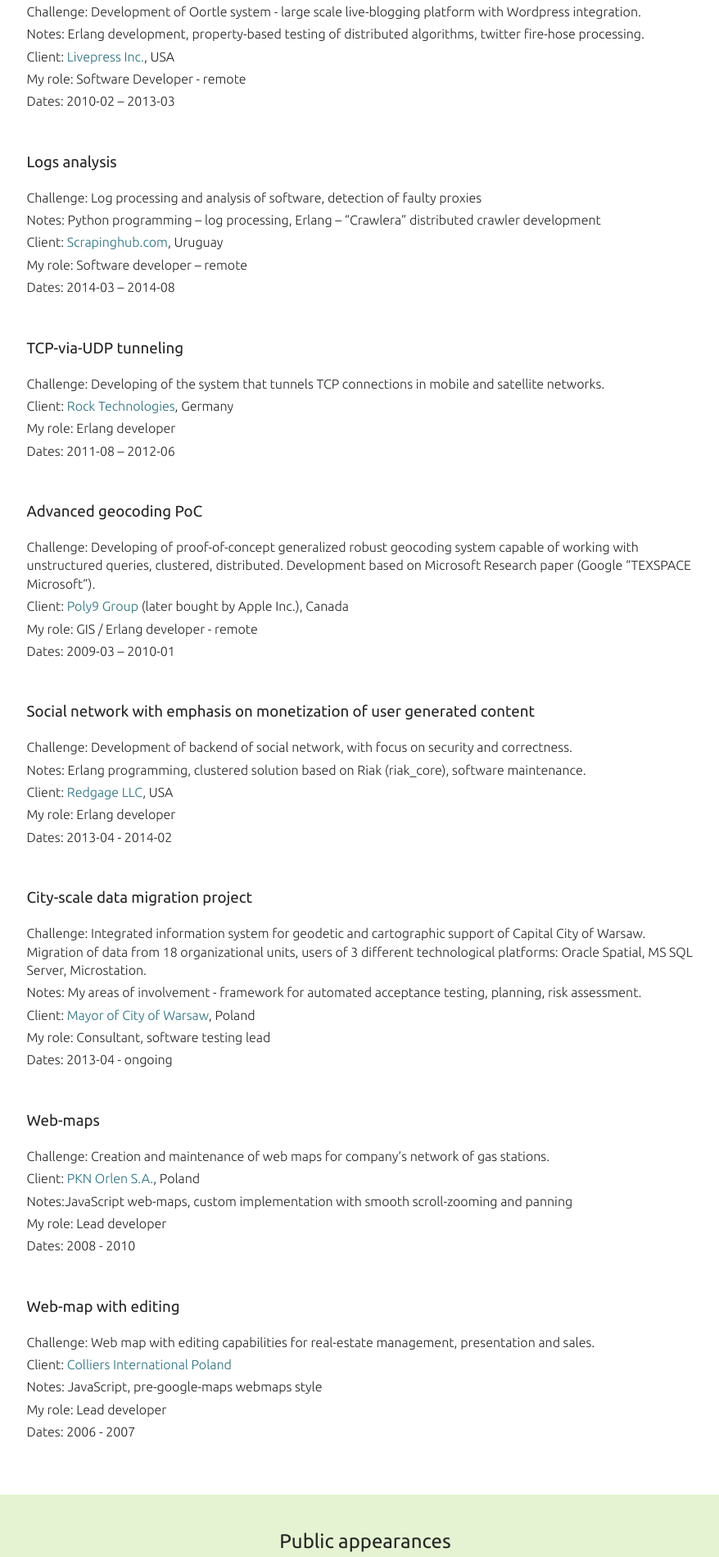
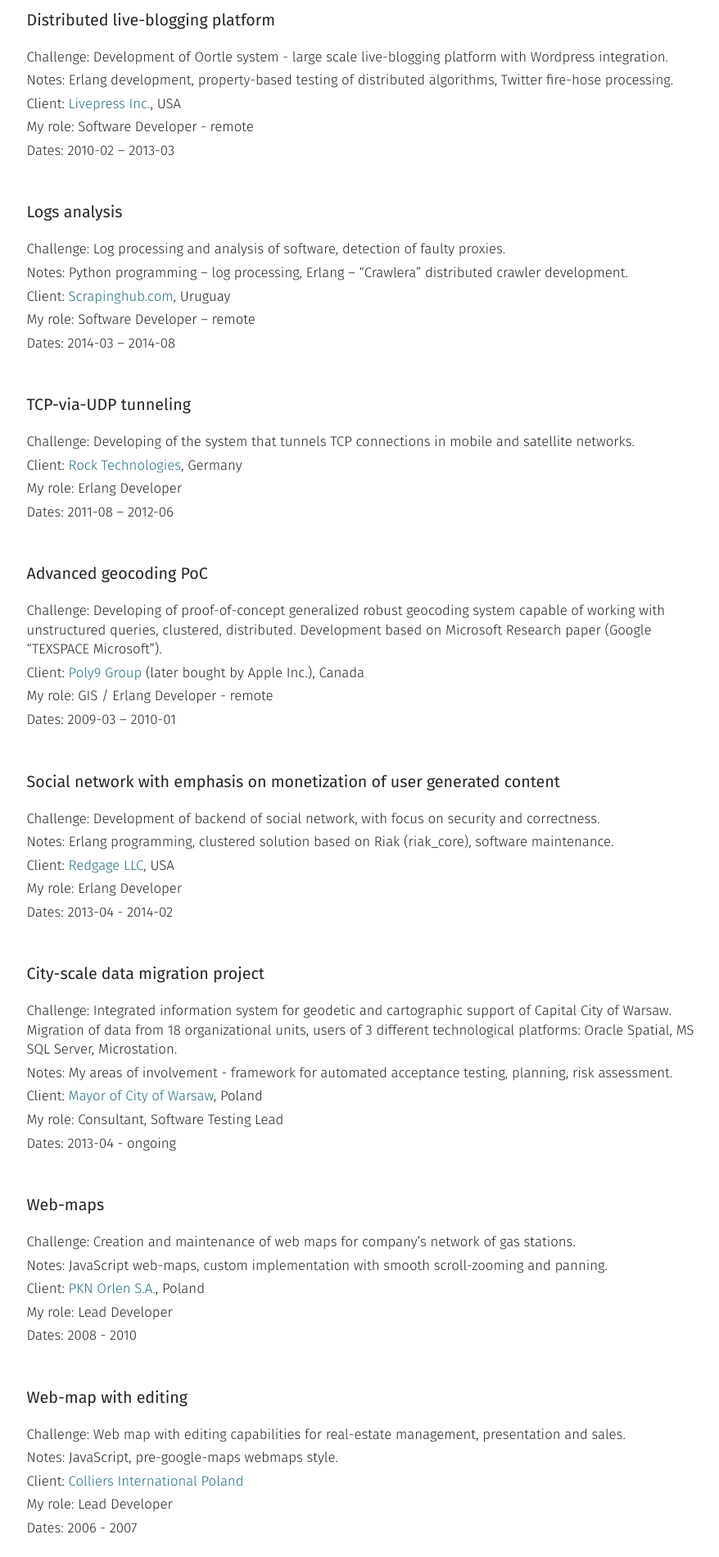
Before and after one commit to paulperegud/paulperegud.github.io, a plain HTML site: page index.html in a window 1280 px wide. Shown: the part 2370-4269 px from the top of the page at 82% size, without its empty margins (194-1072 px from the left). Drawn offline with Linux system fonts and the light colour scheme.

Commit message:
small adjustments
change of font
correction of RWD rules

```diff
--- a/index.html
+++ b/index.html
@@ -2,9 +2,10 @@
 <html>
 	<head>
 		<link rel="stylesheet" type="text/css" href="style.css">
-		<link href='https://fonts.googleapis.com/css?family=Ubuntu:400,300' rel='stylesheet' type='text/css'>
+		<link href='https://fonts.googleapis.com/css?family=Fira+Sans:400,300' rel='stylesheet' type='text/css'>
 		<meta http-equiv="Content-Type" content="text/html;charset=utf-8" >
 		<meta name="description" content="Paul Peregud - Erlang expert, console dweller and enthusiast of distributed systems. Check out my portfolio.">
+		<meta name="viewport" content="width=device-width, initial-scale=1.0">
 		<title>Paul Peregud - Erlang developer</title>
 	</head>
 	<body>
@@ -79,59 +80,59 @@
 		<p>Notes: 700k+ concurrent users per server, 500k+ messages per second per server, currently scalable to ~12 servers, 99.997% uptime since deployment, with 95th percentile of delivery latency below 1 second.
 It is used for translations of events, such as Euro 2012, Olympic Games in London and Sochi, prime-minister  expose in the Parliament.</p>
 		<p>Client: <a class="black-link" href="http://www.onet.pl/" target="blank_" rel="nofollow" title="Grupa Onet.pl S.A.">Onet.pl</a>, Poland</p>
-		<p>My role: Lead developer</p>
+		<p>My role: Lead Developer</p>
 		<p>Dates: 2012-04 – 2012-09</p>
 		<h3 class="heading-project">Game server</h3>
 		<p>Challenge: Developing of game server, wire protocol and bots for games: tavla, okey.</p>
 		<p>Notes: My work consisted of: programming in Erlang, project design, state-machine implementation of game rules, implementation of wire protocol.</p>
 		<p>Client: <a class="black-link" href="http://kakaranet.com" target="blank_" rel="nofollow" title="Kakaranet">Kakaranet.com</a>, Turkey</p>
-		<p>My role: Lead developer (backend) - remote</p>
+		<p>My role: Lead Developer (backend) - remote</p>
 		<p>Dates: 2011-01 – 2011-07</p>
 		<h3 class="heading-project">Distributed live-blogging platform</h3>
 		<p>Challenge: Development of Oortle system - large scale live-blogging platform with Wordpress integration.</p>
-		<p>Notes: Erlang development, property-based testing of distributed algorithms, twitter fire-hose processing.</p>
+		<p>Notes: Erlang development, property-based testing of distributed algorithms, Twitter fire-hose processing.</p>
 		<p>Client: <a class="black-link" href="http://livepress.com/" target="blank_" rel="nofollow" title="LivePress Inc.">Livepress Inc.</a>, USA</p>
 		<p>My role: Software Developer - remote</p>
 		<p>Dates: 2010-02 – 2013-03</p>
 		<h3 class="heading-project">Logs analysis</h3>
-		<p>Challenge: Log processing and analysis of software, detection of faulty proxies</p>
-		<p>Notes: Python programming – log processing, Erlang – “Crawlera” distributed crawler development</p>
+		<p>Challenge: Log processing and analysis of software, detection of faulty proxies.</p>
+		<p>Notes: Python programming – log processing, Erlang – “Crawlera” distributed crawler development.</p>
 		<p>Client: <a class="black-link" href="http://scrapinghub.com/" target="blank_" rel="nofollow" title="Scrapinghub">Scrapinghub.com</a>, Uruguay</p>
-		<p>My role: Software developer – remote</p>
+		<p>My role: Software Developer – remote</p>
 		<p>Dates: 2014-03 – 2014-08</p>
 		<h3 class="heading-project">TCP-via-UDP tunneling</h3>
 		<p>Challenge: Developing of the system that tunnels TCP connections in mobile and  satellite networks.</p>
 		<p>Client: <a class="black-link" href="http://www.rock-technologies.com/index-1.html" target="blank_" rel="nofollow" title="Rock Technologies" >Rock Technologies</a>, Germany</p>
-		<p>My role: Erlang developer</p>
+		<p>My role: Erlang Developer</p>
 		<p>Dates: 2011-08 – 2012-06</p>
 		<h3 class="heading-project">Advanced geocoding PoC</h3>
 		<p>Challenge: Developing of proof-of-concept generalized robust geocoding system capable of working with unstructured queries, clustered, distributed. Development based on Microsoft Research paper (Google “TEXSPACE Microsoft”).</p>
 		<p>Client: <a class="black-link" href="http://9to5mac.com/2011/10/29/apple-acquired-mind-blowing-3d-mapping-company-c3-technologies-looking-to-take-ios-maps-to-the-next-level/" target="blank_" rel="nofollow" title="Poly9">Poly9 Group </a>(later bought by Apple Inc.), Canada</p>
-		<p>My role: GIS / Erlang developer - remote</p>
+		<p>My role: GIS / Erlang Developer - remote</p>
 		<p>Dates: 2009-03 – 2010-01</p>
 		<h3 class="heading-project">Social network with emphasis on monetization of user generated content</h3>
 		<p>Challenge: Development of backend of social network, with focus on security and correctness.</p>
 		<p>Notes: Erlang programming, clustered solution based on Riak (riak_core), software maintenance.</p>
 		<p>Client: <a class="black-link" href="http://www.redgage.com/landing" target="blank_" rel="nofollow" title="RedGage, LLC">Redgage LLC</a>, USA</p>
-		<p>My role: Erlang developer</p>
+		<p>My role: Erlang Developer</p>
 		<p>Dates: 2013-04 - 2014-02</p>
 		<h3 class="heading-project">City-scale data migration project</h3>
 		<p>Challenge: Integrated information system for geodetic and cartographic support of Capital City of Warsaw. <br/>Migration of data from 18 organizational units, users of 3 different technological platforms: Oracle Spatial, MS SQL Server, Microstation.</p>
 		<p>Notes: My areas of involvement - framework for automated acceptance testing, planning, risk assessment.</p>
 		<p>Client: <a class="black-link" href="http://www.um.warszawa.pl/" target="blank_" rel="nofollow" title="Mayor of City of Warsaw">Mayor of City of Warsaw</a>, Poland</p>
-		<p>My role: Consultant, software testing lead</p>
+		<p>My role: Consultant, Software Testing Lead</p>
 		<p>Dates: 2013-04 - ongoing</p>
 		<h3 class="heading-project">Web-maps</h3>
 		<p>Challenge: Creation and maintenance of web maps for company’s network of gas stations.</p>
+		<p>Notes: JavaScript web-maps, custom implementation with smooth scroll-zooming and panning.</p>
 		<p>Client: <a class="black-link" href="http://www.orlen.pl/PL/Strony/default.aspx" target="blank_" rel="nofollow" title="PKN Orlen S.A.">PKN Orlen S.A.</a>, Poland</p>
-		<p>Notes:JavaScript web-maps, custom implementation with smooth scroll-zooming and panning</p>
-		<p>My role: Lead developer</p>
+		<p>My role: Lead Developer</p>
 		<p>Dates: 2008 - 2010</p>
 		<h3 class="heading-project">Web-map with editing</h3>
 		<p>Challenge: Web map with editing capabilities for real-estate management, presentation and sales.</p>
+		<p>Notes: JavaScript, pre-google-maps webmaps style.</p>
 		<p>Client: <a class="black-link" href="http://www.colliers.com/pl-pl/poland" target="blank_" rel="nofollow" title="Colliers International Poland">Colliers International Poland</a></p>
-		<p>Notes: JavaScript, pre-google-maps webmaps style</p>
-		<p>My role: Lead developer</p>
+		<p>My role: Lead Developer</p>
 		<p>Dates: 2006 - 2007</p>
 		</div>
 		</div>
--- a/style.css
+++ b/style.css
@@ -1,5 +1,5 @@
 
-		body {font-family: Ubuntu, Arial, sans-serif; font-size: 1em; font-weight: 300; line-height: 1.4; margin: 0; color: rgb(37,37,37);}
+		body {font-family: Fira Sans, Ubuntu, Arial, sans-serif; font-size: 1.05em; font-weight: 300; line-height: 1.4; margin: 0; color: rgb(37,37,37);}
 		h1 {margin-top: 10px; margin-bottom: 15px;}
 		h1, h2, h3 {font-weight: 400;}
 		.heading-project {margin-top: 50px;}
```
Also changed, not shown: index-PL.html (+12 -11 lines).
